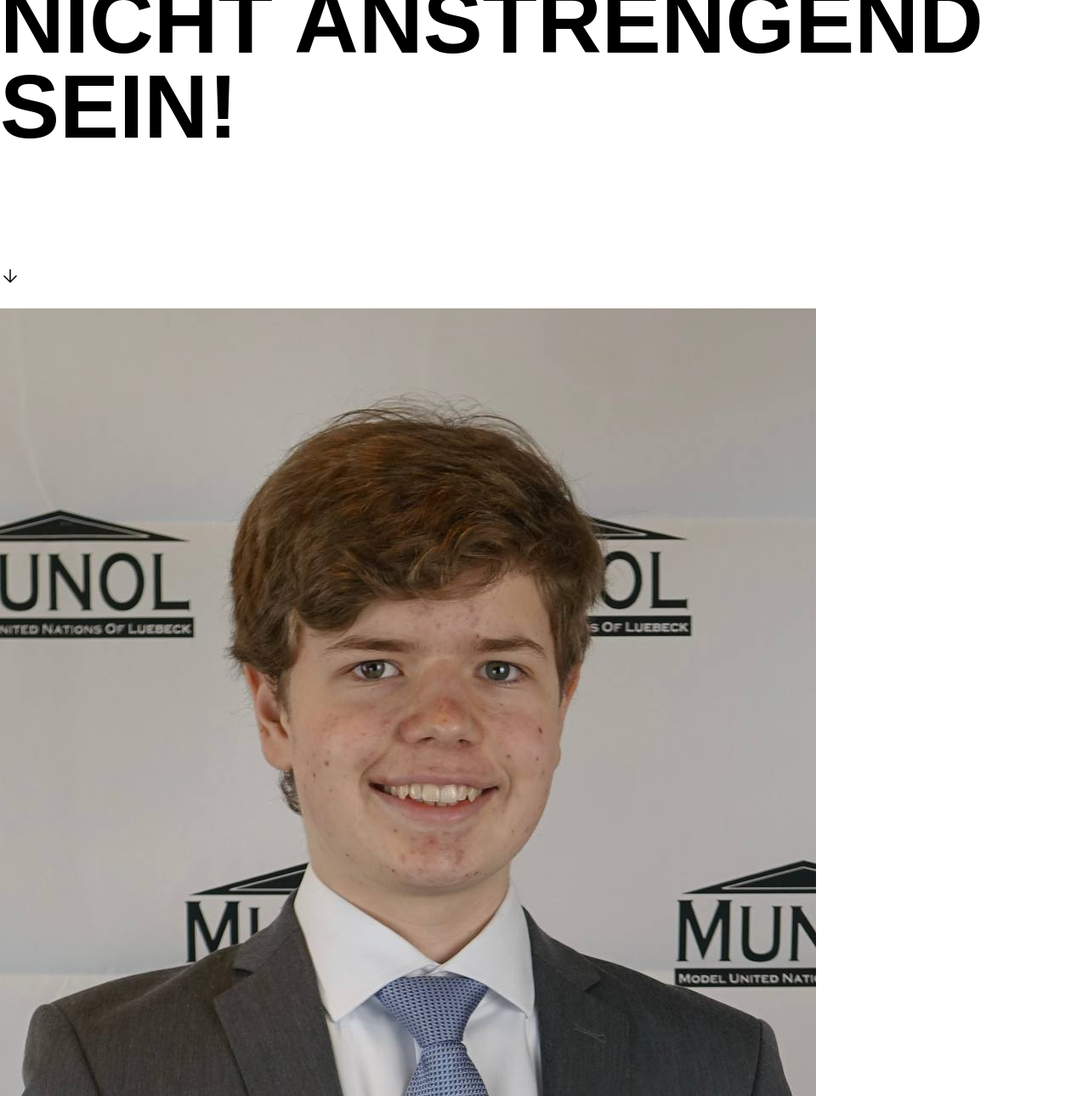
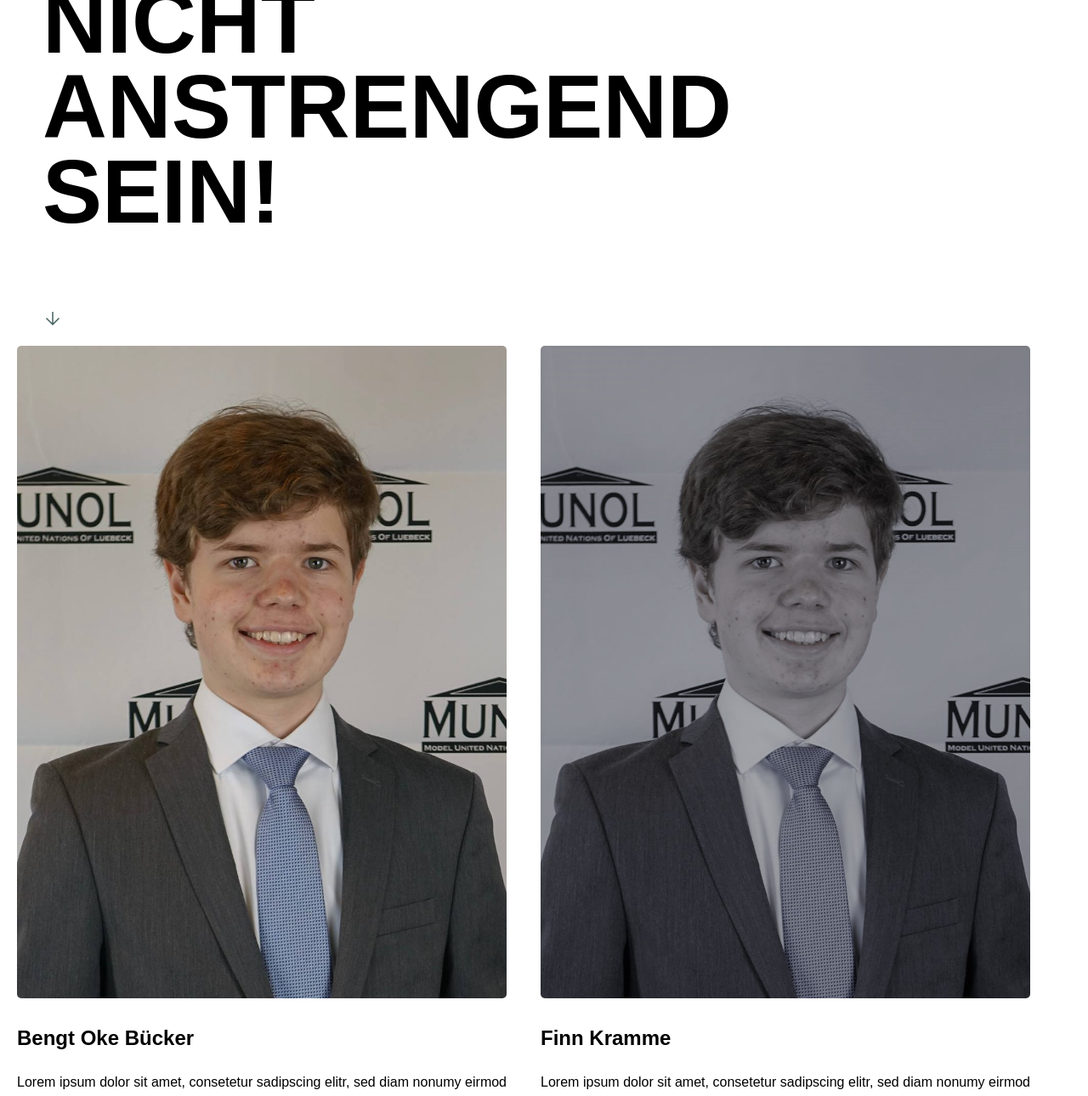
Before and after one commit to BengtBuecker/EZ-Code, a plain HTML site: page home.html in a window 1280 px wide. Shown: the part 382-1672 px from the top of the page at 85% size. Drawn offline with nearby package versions, Linux system fonts and the light colour scheme; a web font is replaced by a local one.

Commit message:
bisl css

```diff
--- a/home.html
+++ b/home.html
@@ -30,15 +30,17 @@
       <h1>
         LERNEN
         <br />
-        <s class="durchstreichen">MUSS</s><span class="font-effect-fire" id="grün-kursiv"> DARF</span>
+        <span class="durchstreichen">MUSS</span><span class="font-effect-fire" id="grün-kursiv"> DARF</span>
         <br />
         NICHT ANSTRENGEND
         <br />
         SEIN!
       </h1>
       </p>
-      <span class="material-symbols-outlined"> arrow_downward </span>
+      <div class="center"><span class="material-symbols-outlined"> arrow_downward </span>
     </article>
+    </div>
+
     <article class="home-2">
       <div class="row">
         <div class="column">
--- a/style.css
+++ b/style.css
@@ -108,9 +108,58 @@ ul li a {
 #home-1{
   font-size: 70px;
   line-height: 100px;
+  max-width: 700px;
+  margin-left: 50px;
 }
 
 #grün-kursiv{
   font-family: "Sofia", sans-serif;
   font-style: italic;
 }
+
+.durchstreichen{
+  text-decoration: line-through solid red;
+}
+
+.center {
+  width: 100%;
+  display: flex;
+  align-items: center;
+  justify-items: center;
+}
+
+.material-symbols-outlined {
+  color: #466060ff;
+}
+
+article.home-2{
+  display: flex;
+  justify-content: space-between;
+}
+
+.column {
+  float: left;
+  width: 45%;
+  padding: 20px;
+  hyphens: auto;
+	text-align: justify;
+  margin-bottom: 20px;
+}
+
+article.home-2 img {
+  max-width: 100%;
+  height: auto;
+  border-radius: 5px;
+}
+
+.row:after {
+  content: "";
+  display: table;
+  clear: both;
+}
+
+@media screen and (max-width: 600px) {
+  .column {
+    width: 100%;
+  }
+}
--- /dev/null
+++ b/test.css
@@ -0,0 +1,151 @@
+/* style.css */
+
+/* Reset default margin and padding for the whole document */
+body, h1, h2, p {
+    margin: 0;
+    padding: 0;
+  }
+
+  /* Set a background color and text color for the body */
+  body {
+    background-color: #f5f5f5;
+    color: #333;
+    font-family: Arial, sans-serif;
+  }
+
+  /* Style the header navigation */
+  header {
+    background-color: #0075c1;
+    color: #fff;
+    padding: 10px 0;
+  }
+
+  header nav {
+    display: flex;
+    justify-content: space-between;
+    align-items: center;
+  }
+
+  header .logo img {
+    max-height: 60px;
+    max-width: 200px;
+  }
+
+  header ul {
+    list-style: none;
+    display: flex;
+  }
+
+  header ul li {
+    margin-left: 20px;
+  }
+
+  header ul li:first-child {
+    margin-left: 0;
+  }
+
+  header a {
+    color: #fff;
+    text-decoration: none;
+    font-weight: bold;
+  }
+
+  header a:hover {
+    text-decoration: underline;
+  }
+
+  /* Style the main section */
+  main {
+    padding: 20px;
+  }
+
+  /* Style the first article section with the text and the arrow */
+  article#home-1 {
+    text-align: center;
+    padding: 20px;
+    background-color: #0075c1;
+    color: #fff;
+  }
+
+  article#home-1 h1 {
+    font-family: 'Sofia', cursive;
+    font-size: 36px;
+    line-height: 1.2;
+  }
+
+  article#home-1 .durchstreichen {
+    text-decoration: line-through;
+  }
+
+  article#home-1 .font-effect-fire {
+    font-family: 'Sofia', cursive;
+    font-size: 36px;
+    line-height: 1.2;
+    color: #e25822;
+  }
+
+  article#home-1 .material-symbols-outlined {
+    font-family: 'Material Symbols Outlined', sans-serif;
+    font-size: 48px;
+    margin-top: 20px;
+  }
+
+  /* Style the second article section with the two columns */
+  article.home-2 {
+    display: flex;
+    justify-content: space-between;
+  }
+
+  article.home-2 .row {
+    display: flex;
+    justify-content: space-between;
+    flex-wrap: wrap;
+  }
+
+  article.home-2 .column {
+    flex-basis: 45%;
+    padding: 10px;
+    background-color: #fff;
+    box-shadow: 0 0 5px rgba(0, 0, 0, 0.2);
+    margin-bottom: 20px;
+  }
+
+  article.home-2 img {
+    max-width: 100%;
+    height: auto;
+    border-radius: 5px;
+  }
+
+  article.home-2 h2 {
+    font-size: 24px;
+    margin-top: 10px;
+  }
+
+  article.home-2 p {
+    margin-top: 10px;
+  }
+
+  /* Style the third article section */
+  article.digital-explorer-home-3 {
+    text-align: center;
+    padding: 40px 0;
+    background-color: #0075c1;
+    color: #fff;
+  }
+
+  article.digital-explorer-home-3 svg {
+    width: 200px;
+    height: 200px;
+    margin: 0 auto 20px;
+  }
+
+  article.digital-explorer-home-3 p {
+    font-size: 18px;
+  }
+
+  /* Add responsive styles */
+  @media (max-width: 768px) {
+    article.home-2 .column {
+      flex-basis: 100%;
+    }
+  }
```
